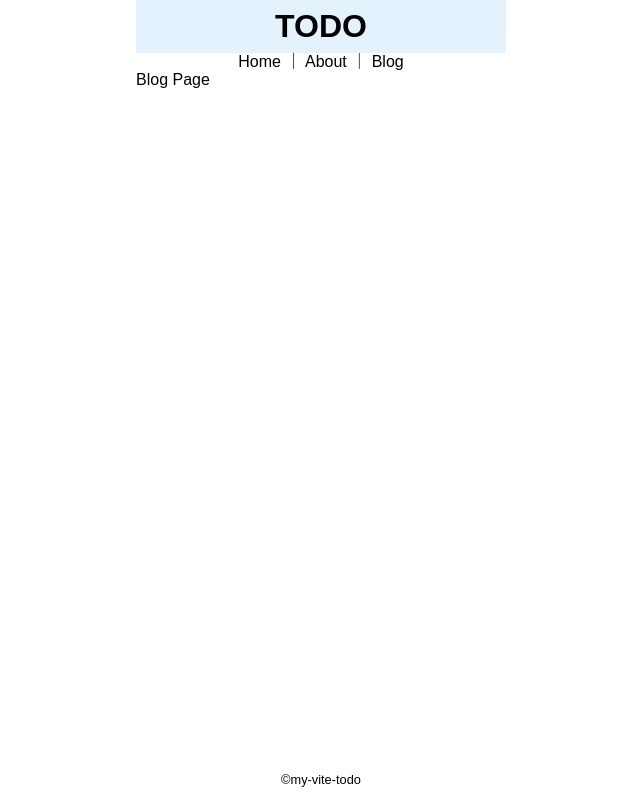
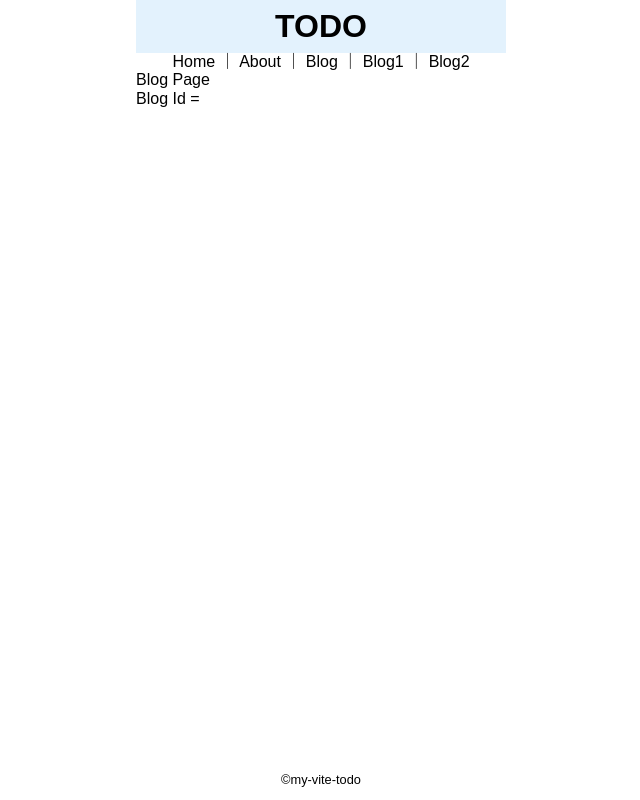
Before and after one commit to github-test13/my-vite-todo, a Vue app: page /blog in a window 1280 px wide. Shown: the whole page, without its empty margins (319-959 px from the left). Built offline with nearby package versions, Linux system fonts and the light colour scheme.

Commit message:
13章 動的ルート/パラメータ渡し/watch

```diff
--- a/src/App.vue
+++ b/src/App.vue
@@ -15,7 +15,9 @@
     <nav>
       <router-link to="/">Home</router-link> ｜
       <router-link to="/about">About</router-link> ｜
-      <span @click="goBlog">Blog</span>
+      <span @click="goBlog">Blog</span> ｜
+      <router-link to="/blog/1">Blog1</router-link> ｜
+      <router-link to="/blog/2">Blog2</router-link>
     </nav>
     <main class="main"><router-view /></main>
     <TheFooter />
--- a/src/pages/Blog.vue
+++ b/src/pages/Blog.vue
@@ -1,7 +1,19 @@
 <script setup>
-console.log('blog');
+import { watch, ref } from 'vue';
+import { useRoute } from 'vue-router';
+
+const route = useRoute();
+const id = ref(route.params.id); // routesで設定した「:id」と同じ名前
+
+console.log('watch 外:', id);
+
+watch(route, () => {
+  id.value = route.params.id;
+  console.log('watch 内:', id.value);
+});
 </script>
 
 <template>
-  <p>Blog Page</p>
+  <h1>Blog Page</h1>
+  <p>Blog Id = {{ id }}</p>
 </template>
--- a/src/router/index.js
+++ b/src/router/index.js
@@ -24,6 +24,11 @@
     component: () => import('/src/pages/Blog.vue'),
   },
   {
+    path: '/blog/:id',
+    name: 'BlogId',
+    component: () => import('/src/pages/Blog.vue'),
+  },
+  {
     path: '/:pathMatch(.*)*', // 存在しないアドレスにマッチするような指定
     name: 'NotFound',
     component: NotFound,
```
